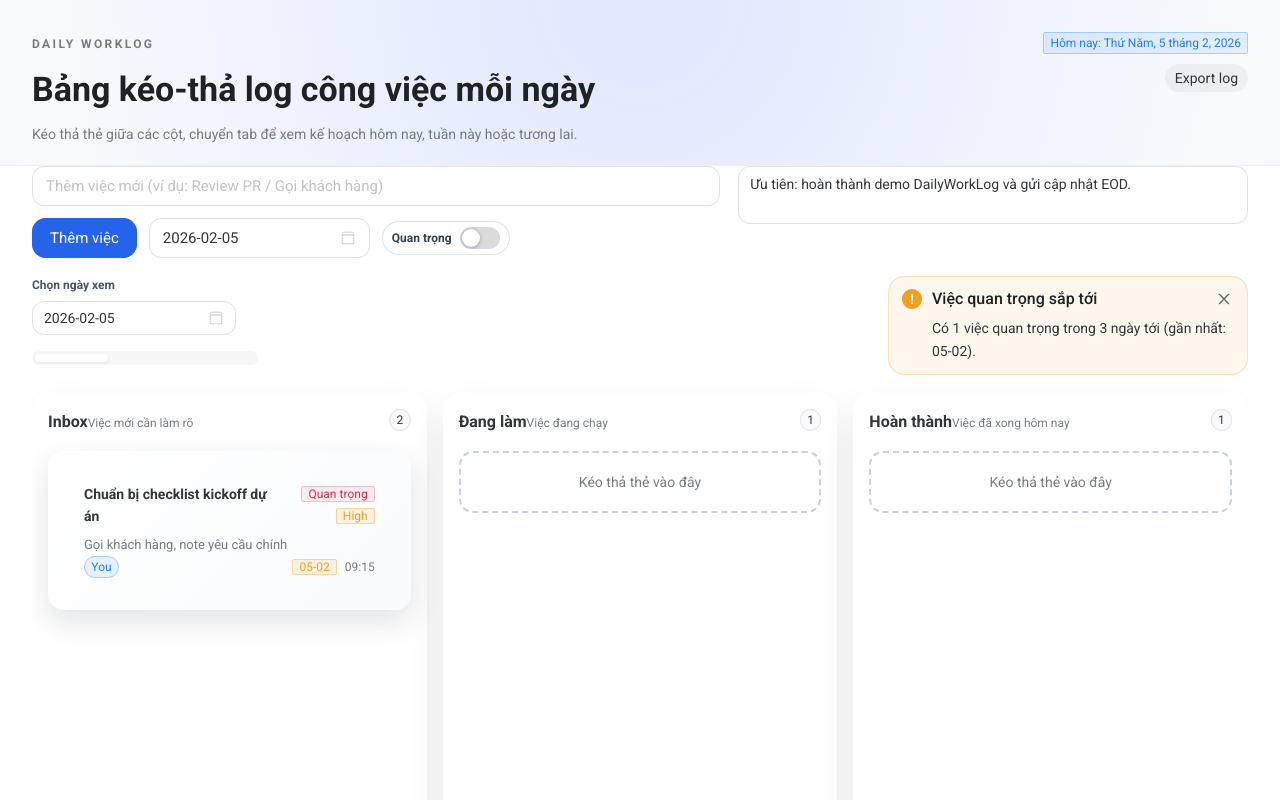
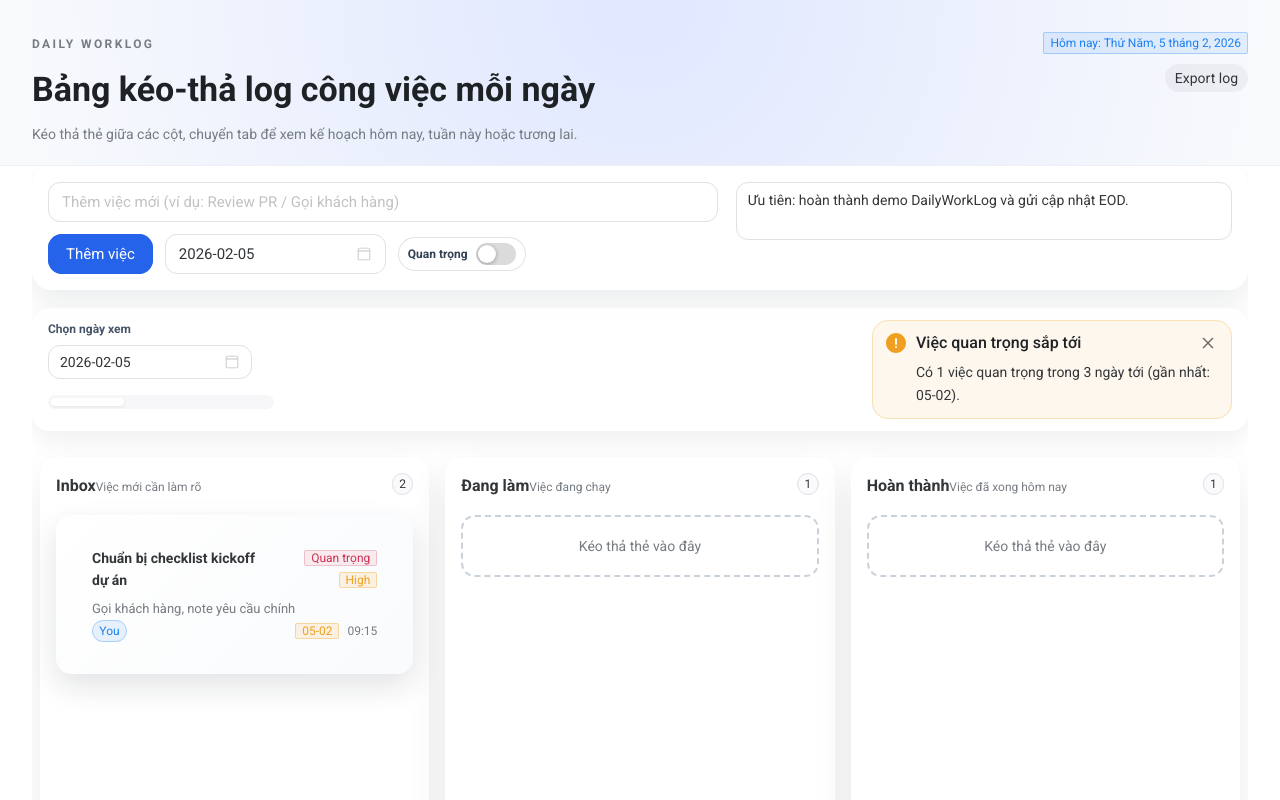
Before and after one commit to ngoclp2000/DailyWorkLog, a Vue app in the folder frontend/: page / in a window 1280 px wide. Shown: the top 800 px of the page. Built offline with nearby package versions, Linux system fonts and the light colour scheme.

Commit message:
Add padding to UI sections

```diff
--- a/frontend/src/App.vue
+++ b/frontend/src/App.vue
@@ -395,6 +395,10 @@ function exportLog() {
   grid-template-columns: minmax(0, 1.35fr) minmax(0, 1fr);
   gap: 18px;
   margin-bottom: 18px;
+  padding: 16px;
+  background: rgba(255, 255, 255, 0.86);
+  border-radius: 20px;
+  box-shadow: 0 14px 30px rgba(15, 23, 42, 0.08);
 }
 
 .toolbar-left {
@@ -438,6 +442,10 @@ function exportLog() {
   gap: 16px;
   margin-bottom: 18px;
   flex-wrap: wrap;
+  padding: 12px 16px;
+  background: rgba(255, 255, 255, 0.8);
+  border-radius: 18px;
+  box-shadow: 0 10px 24px rgba(15, 23, 42, 0.06);
 }
 
 .filters-left {
@@ -468,6 +476,7 @@ function exportLog() {
   display: grid;
   grid-template-columns: repeat(auto-fit, minmax(260px, 1fr));
   gap: 16px;
+  padding: 8px;
 }
 
 .lane {
```
